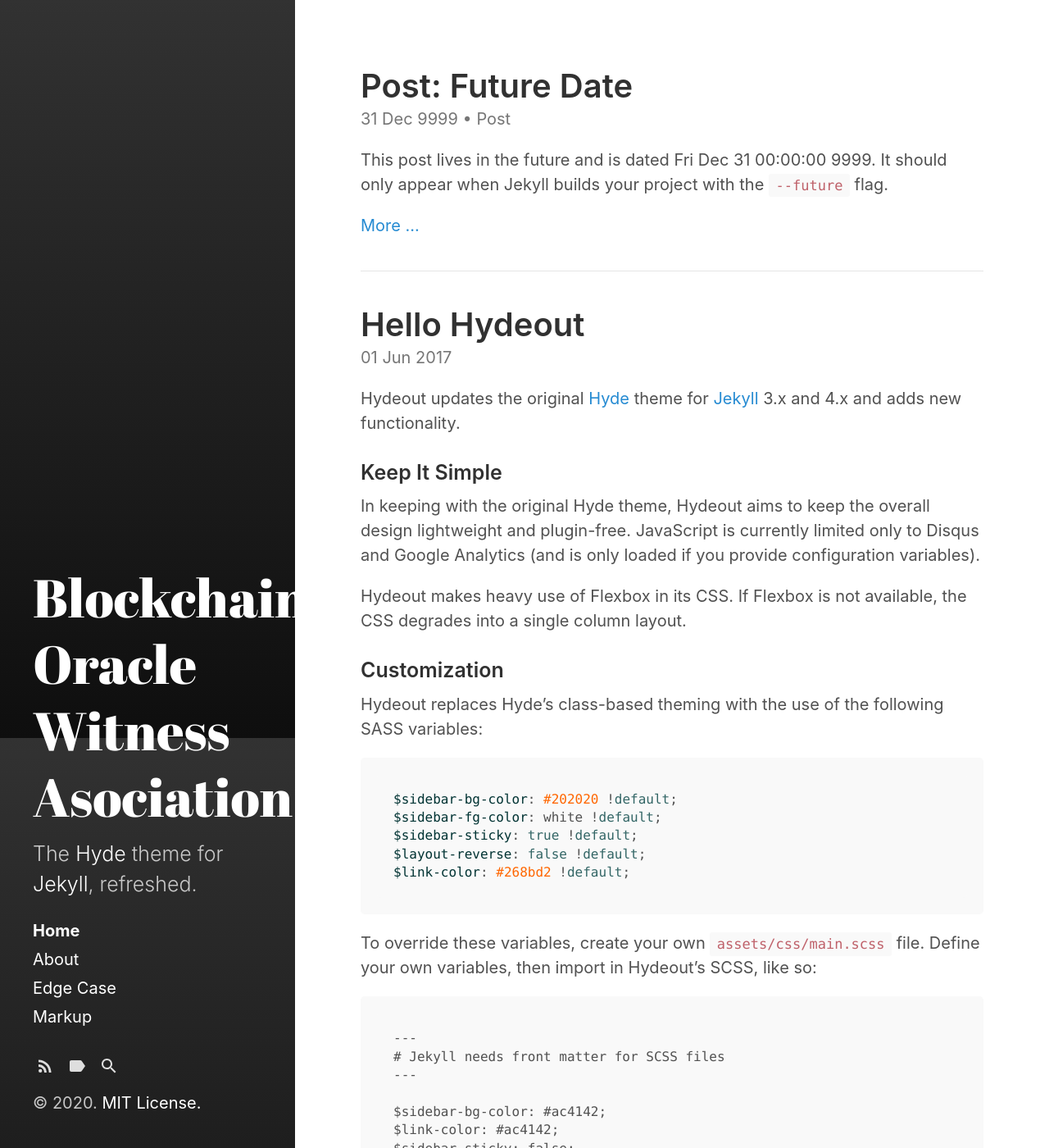
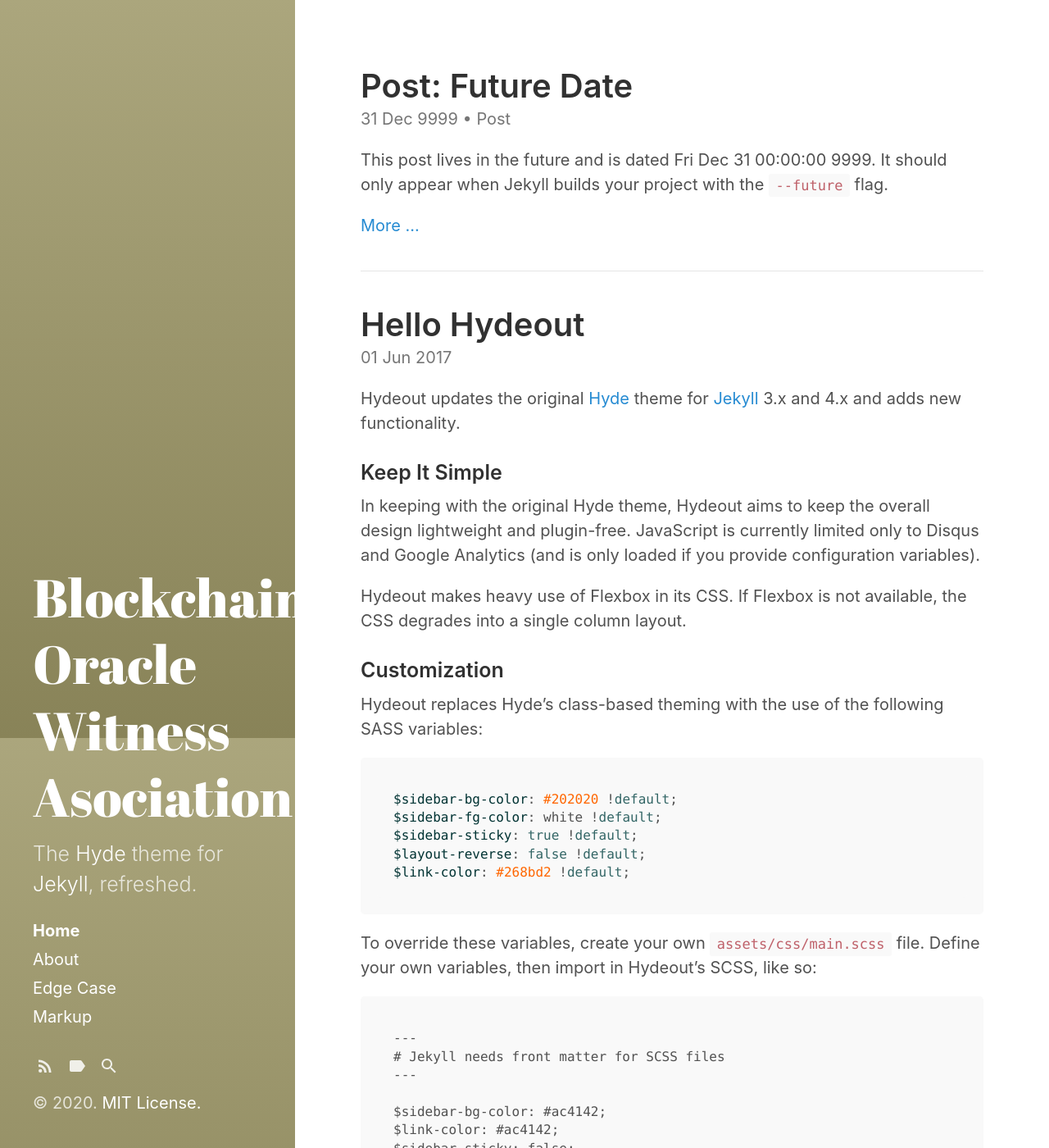
Before and after one commit to bronxi47/bowa, a Jekyll site: the page built from index.html, in a window 1280 px wide and 1400 px high. Shown: the whole window at 82% size. Built offline with Jekyll 4.4.1, drawn with Linux system fonts in a browser that asks for light colours; the list of posts is cut into pages by our own code.

Commit message:
Update main.scss

```diff
--- a/assets/css/main.scss
+++ b/assets/css/main.scss
@@ -3,7 +3,7 @@
 # only main files contain this front matter, not partials.
 ---
 
-$sidebar-bg-color: #202020 !default;
+$sidebar-bg-color: #9D9767 !default;
 $sidebar-fg-color: white !default;
 $sidebar-sticky: true !default;
 $layout-reverse: false !default;
```
